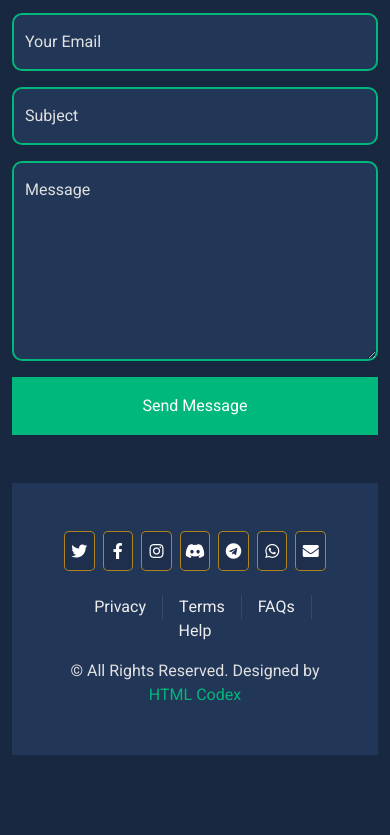
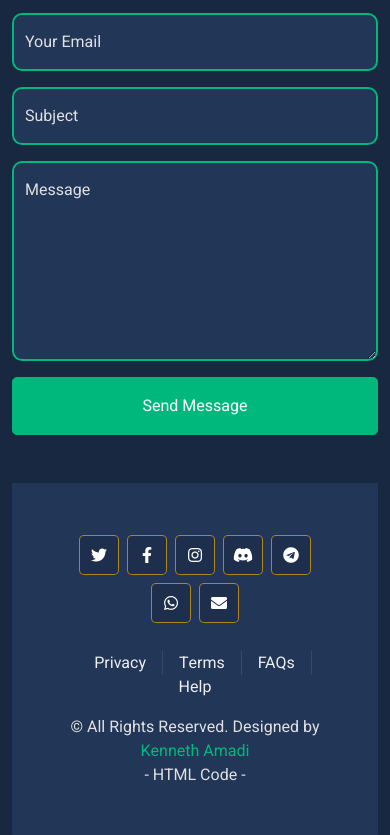
Before and after one commit to kenresoft/kenresoft.github.io, a plain HTML site: page index.html in a window 390 px wide. Shown: the part 8345-9180 px from the top of the page. Before the commit the page ends 9100 px from the top, so only its background shows below. Drawn offline with nearby package versions, Linux system fonts and the light colour scheme.

Commit message:
Improved responsiveness and added social links

```diff
--- a/index.html
+++ b/index.html
@@ -42,10 +42,10 @@
     </div>
     <!-- Spinner End -->
 
-    <div class="container fir-width">
+    <div class="container">
         <div class="row g-5">
             <div class="col-lg-4 sticky-lg-top vh-100">
-                <div class="d-flex flex-column h-100 text-center light-box overflow-hidden shadow">
+                <div class="d-flex flex-column h-100 text-center light-box overflow-hidden shadow brd">
                     <!-- <img class="w-100 img-fluid mb-4" src="img/profile.jpg" alt="Image"> -->
                     <div>
                         <img class="w-75 img-fluid mb-4" src="img/profile.jpg" alt="Circular Image"
@@ -85,30 +85,35 @@
                 <!-- About Start -->
                 <section class="py-5 border-bottom wow fadeInUp" data-wow-delay="0.1s">
                     <h1 class="title pb-3 mb-5">About Me</h1>
-                    <p class="mb-3 text-justify">I am a driven and results-oriented Software Developer with a keen focus on crafting
+                    <p class="mb-3 text-justify">I am a driven and results-oriented Software Developer with a keen focus
+                        on crafting
                         innovative solutions and optimizing processes. With a strong commitment to excellence, I
                         specialize in delivering scalable, secure, and user-centric mobile applications that address
                         real-world challenges.</p>
 
-                    <p class="mb-3 text-justify">My track record includes the successful launch of multiple mobile applications,
+                    <p class="mb-3 text-justify">My track record includes the successful launch of multiple mobile
+                        applications,
                         consistently earning positive feedback and high ratings from users. Proficient in cross-platform
                         development using Flutter and native Android technologies, I excel in creating seamless user
                         experiences across diverse platforms.
 
                     </p>
-                    <p class="mb-3 text-justify">In addition to my expertise in mobile development, I possess a solid foundation in
+                    <p class="mb-3 text-justify">In addition to my expertise in mobile development, I possess a solid
+                        foundation in
                         web development, with proficiency in backend technologies such as PHP. I am adept at leveraging
                         a range of programming languages, including Dart, Java, Kotlin, and Python, to develop robust
                         and dynamic solutions tailored to client needs.
 
                     </p>
-                    <p class="mb-3 text-justify">An active contributor to open-source projects, I remain at the forefront of
+                    <p class="mb-3 text-justify">An active contributor to open-source projects, I remain at the
+                        forefront of
                         technological advancements, particularly in artificial intelligence. My passion for innovation
                         is fueled by a curiosity for emerging technologies and their potential to drive positive change.
                     </p>
 
                     </p>
-                    <p class="mb-3 text-justify">I am committed to fostering collaboration and mentoring aspiring developers to
+                    <p class="mb-3 text-justify">I am committed to fostering collaboration and mentoring aspiring
+                        developers to
                         achieve their full potential. Let's connect and explore how we can leverage technology to make a
                         meaningful impact together.</p>
                     <div class="row mb-4">
@@ -536,7 +541,7 @@
                                 </div>
                             </div>
                             <div class="col-12">
-                                <button class="btn btn-primary w-100 py-3" type="submit">Send Message</button>
+                                <button class="btn btn-primary w-100 py-3 rounded-3" type="submit">Send Message</button>
                             </div>
                         </div>
                     </form>
@@ -544,16 +549,23 @@
                 <!-- Contact End -->
 
                 <!-- Footer Start -->
-                <section class="wow fadeIn overflow-hidden" data-wow-delay="0.1s">
+                <section class="wow fadeIn overflow-hidden light-box brd" data-wow-delay="0.1s">
                     <div class="bg-secondary light-box text-center p-5">
-                        <div class="d-flex justify-content-center mb-4">
-                            <a class="btn btn-dark btn-square mx-1" href="#"><i class="fab fa-twitter"></i></a>
-                            <a class="btn btn-dark btn-square mx-1" href="#"><i class="fab fa-facebook-f"></i></a>
-                            <a class="btn btn-dark btn-square mx-1" href="#"><i class="fab fa-instagram"></i></a>
-                            <a class="btn btn-dark btn-square mx-1" href="#"><i class="fab fa-discord"></i></a>
-                            <a class="btn btn-dark btn-square mx-1" href="#"><i class="fab fa-telegram"></i></a>
-                            <a class="btn btn-dark btn-square mx-1" href="#"><i class="fab fa-whatsapp"></i></a>
-                            <a class="btn btn-dark btn-square mx-1" href="#"><i class="fas fa-envelope"></i></a>
+                        <div class="d-flex justify-content-center mb-4 flex-wrap">
+                            <a class="btn btn-dark btn-square mx-1 my-1" href="https://x.com/kenresoft"><i
+                                    class="fab fa-twitter"></i></a>
+                            <a class="btn btn-dark btn-square mx-1 my-1" href="https://facebook.com/kenresoft"><i
+                                    class="fab fa-facebook-f"></i></a>
+                            <a class="btn btn-dark btn-square mx-1 my-1" href="https://instagram.com/kenresoft"><i
+                                    class="fab fa-instagram"></i></a>
+                            <a class="btn btn-dark btn-square mx-1 my-1" href="https://discord.com/@kenresoft"><i
+                                    class="fab fa-discord"></i></a>
+                            <a class="btn btn-dark btn-square mx-1 my-1" href="https://telegram.com/@kenresoft"><i
+                                    class="fab fa-telegram"></i></a>
+                            <a class="btn btn-dark btn-square mx-1 my-1" href="+2348148700636"><i
+                                    class="fab fa-whatsapp"></i></a>
+                            <a class="btn btn-dark btn-square mx-1 my-1" href="amadikenneth8@gmail.com"><i
+                                    class="fas fa-envelope"></i></a>
                         </div>
                         <div class="d-flex justify-content-center flex-wrap mb-3">
                             <a class="text-light px-3 border-end" href="#">Privacy</a>
@@ -562,9 +574,10 @@
                             <a class="text-light px-3" href="#">Help</a>
                         </div>
 
-                        <!--/*** This template is free as long as you keep the footer author’s credit link/attribution link/backlink. If you'd like to use the template without the footer author’s credit link/attribution link/backlink, you can purchase the Credit Removal License from "https://htmlcodex.com/credit-removal". Thank you for your support. ***/-->
-                        <p class="m-0">&copy; All Rights Reserved. Designed by <a href="https://htmlcodex.com">HTML
-                                Codex</a></p>
+                        <p class="m-0">&copy; All Rights Reserved. Designed by <a
+                                href="https://github.com/kenresoft">Kenneth Amadi</a>
+                        </p>
+                        <p>- HTML Code -</p>
                     </div>
                 </section>
                 <!-- Footer End -->
```
